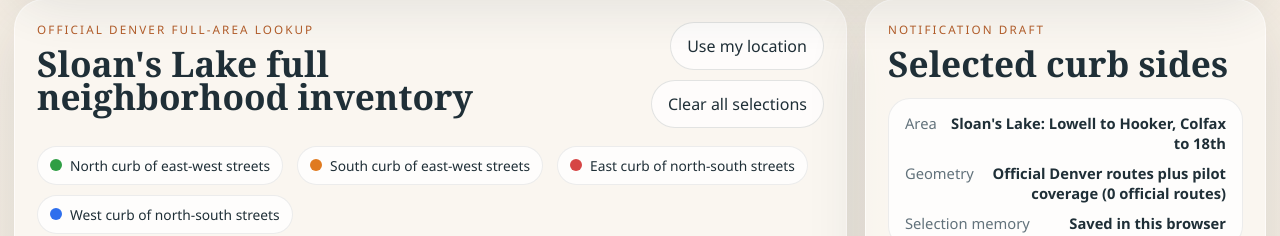
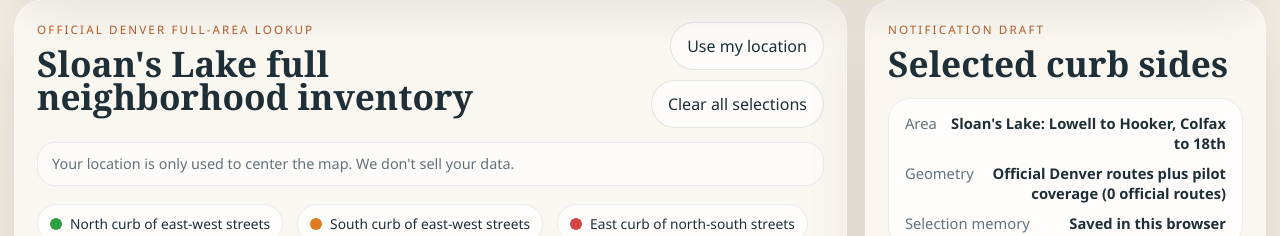
Before and after one commit to ghaughey32-png/Denver-curb-alerts, a website: page public/index.html in a window 1280 px wide. Shown: the part 1114-1350 px from the top of the page. Drawn offline with nearby package versions, Linux system fonts and the light colour scheme; no server answers.

Commit message:
Add basic privacy note

```diff
--- a/public/index.html
+++ b/public/index.html
@@ -123,6 +123,10 @@
               <button id="clear-map-selection" class="ghost-button" type="button">Clear all selections</button>
             </div>
           </div>
+
+          <p class="privacy-note">
+            Your location is only used to center the map. We don't sell your data.
+          </p>
 
           <div class="legend">
             <span class="legend-item"><span class="legend-dot green"></span> North curb of east-west streets</span>
--- a/public/styles.css
+++ b/public/styles.css
@@ -268,6 +268,17 @@ button {
   flex-wrap: wrap;
   justify-content: flex-end;
   gap: 10px;
+}
+
+.privacy-note {
+  margin: 14px 0 0;
+  padding: 11px 14px;
+  border: 1px solid rgba(31, 47, 55, 0.08);
+  border-radius: 18px;
+  background: rgba(255, 255, 255, 0.58);
+  color: var(--muted);
+  font-size: 0.9rem;
+  line-height: 1.45;
 }
 
 .section-head h2 {
```
